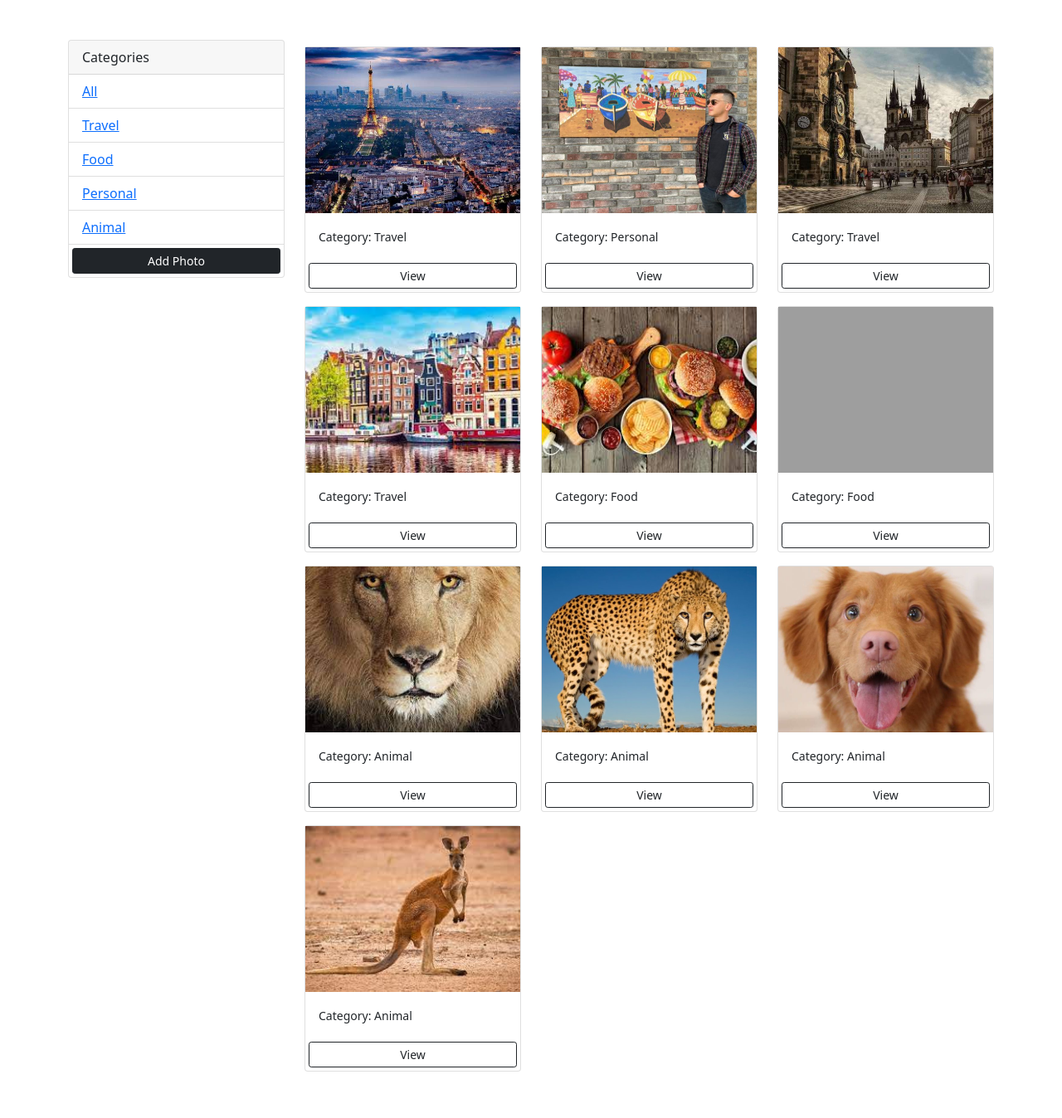
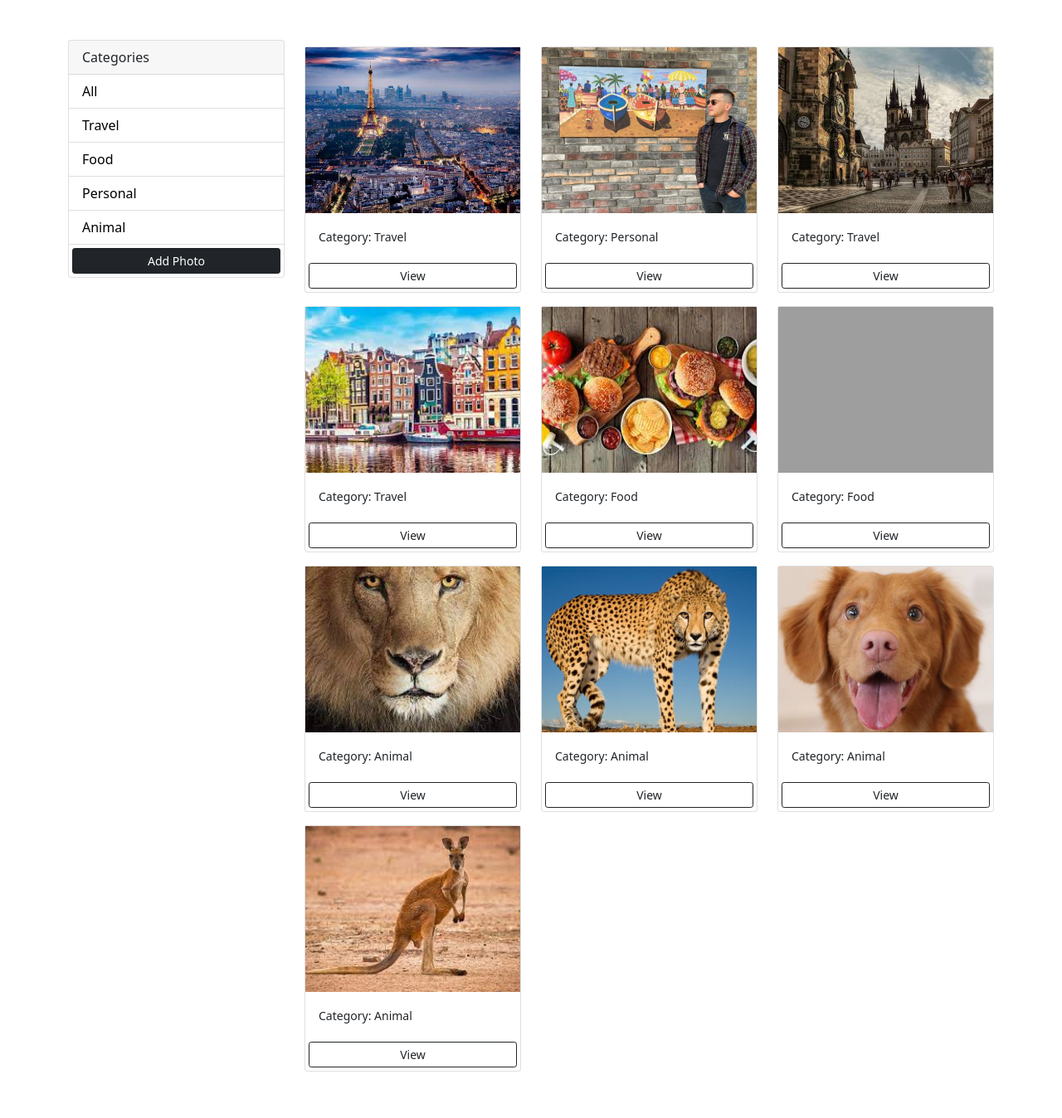
Before and after one commit to DewCX/django-photo-album, a Django app: page / in a window 1280 px wide. Shown: the whole page at 83% size. Run offline with Django 3.2, Linux system fonts and the light colour scheme; data comes from the database, SQL or seed files in the repository; both versions use the stored data as it was after the commit; grey boxes are pictures that could not be loaded.

Commit message:
#Checking all functions

```diff
--- a/photo_album_con/photos/templates/photos/gallery.html
+++ b/photo_album_con/photos/templates/photos/gallery.html
@@ -14,6 +14,10 @@
         .image-thumbail{
             height: 200px;
             object-fit: cover;
+        }
+        .list-group-item a{
+            text-decoration:none;
+            color: black;
         }
     </style>
 
--- a/photo_album_con/photos/views.py
+++ b/photo_album_con/photos/views.py
@@ -6,6 +6,7 @@ from .models import Category, Photo
 #Homepage
 def gallery(request):
 
+#Filter By Categories
     category = request.GET.get('category')
     if category == None:
         photos = Photo.objects.all()
```
Also changed, not shown: photo_album_con/db.sqlite3, photo_album_con/static/images/cheetah.jpg (added), photo_album_con/static/images/dog.jpg (added), photo_album_con/static/images/kangaroo.jfif (added), photo_album_con/static/images/lion_eBG2Pzp.jfif (added).
